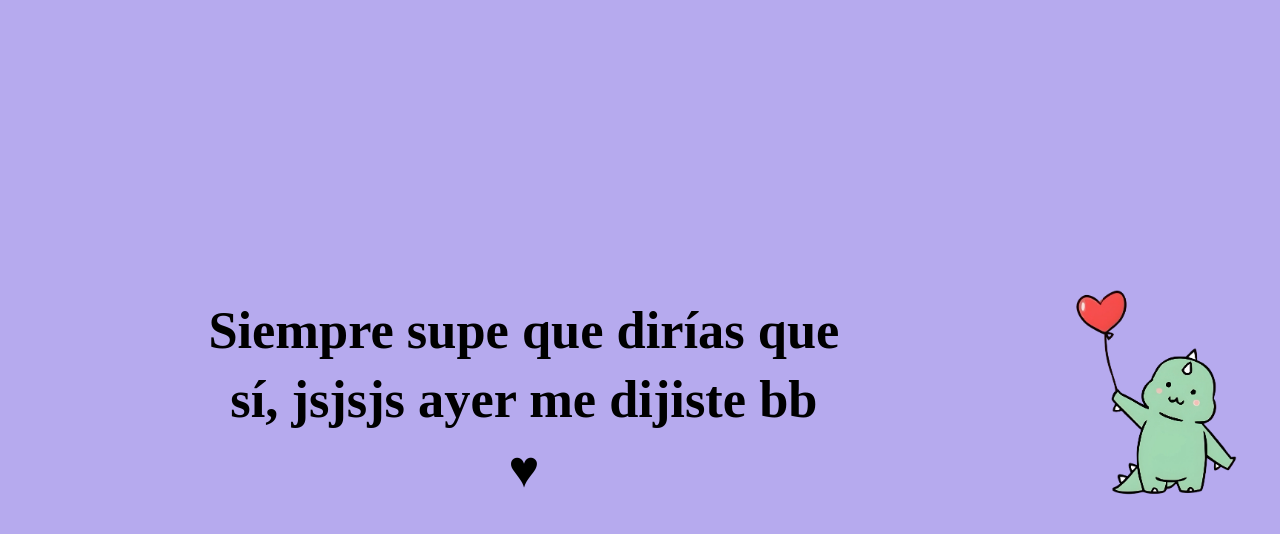
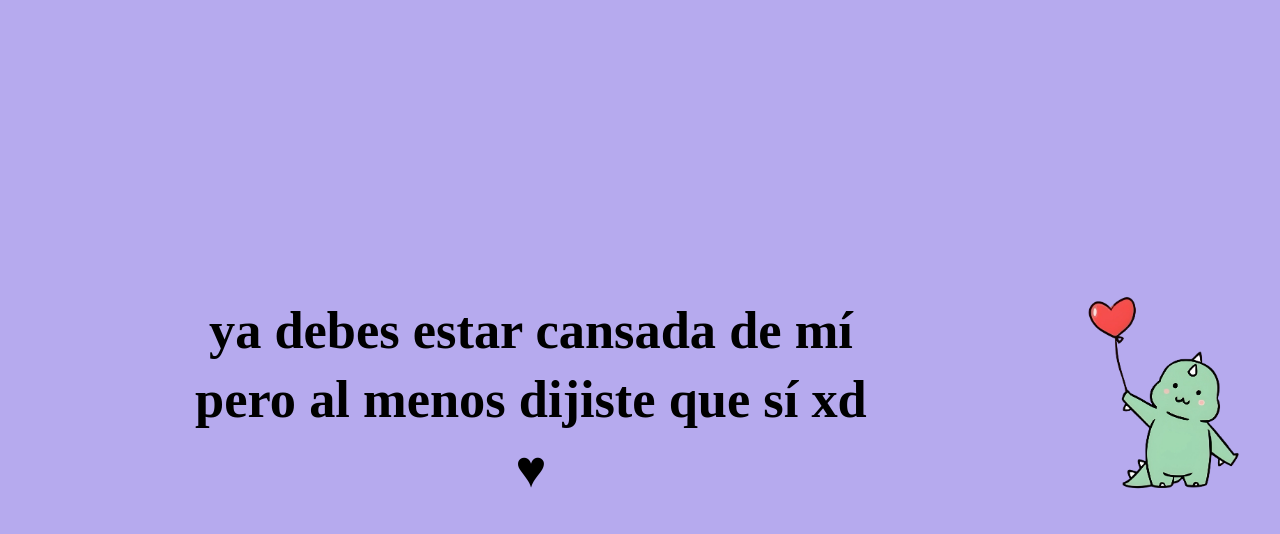
Before and after one commit to Mooncake351/Brayan-y-Ariana, a plain HTML site: page index.html in a window 1280 px wide. Both pictures are taken after a click on the button "Sí". Drawn offline with Linux system fonts and the light colour scheme.

Commit message:
Update index.html

```diff
--- a/index.html
+++ b/index.html
@@ -4,18 +4,18 @@
 <head>
   <meta charset="UTF-8">
   <meta name="viewport" content="width=device-width, initial-scale=1.0">
-  <title>29 de febrero</title>
+  <title>Quiero verte</title>
   <link rel="stylesheet" href="style.css">
 </head>
 
 <body>
   <main>
     <div id="message">
-      <h1>Siempre supe que dirías que sí, jsjsjs ayer me dijiste bb <br>♥</h1>
+      <h1>ya debes estar cansada de mí pero al menos dijiste que sí xd<br>♥</h1>
       <img src="./assets/dino_love_2.webp" width="250" alt="Dino Love">
     </div>
     <img src="./assets/dino_love.webp" width="250" alt="Dino Love">
-    <h1>¿Quieres pasar conmigo el 29 de febrero?</h1>
+    <h1>¿Puedo salir contigo Ariana Ramirez?</h1>
     <div class="options">
       <button id="yes">Sí</button>
       <button id="no">No</button>
```
